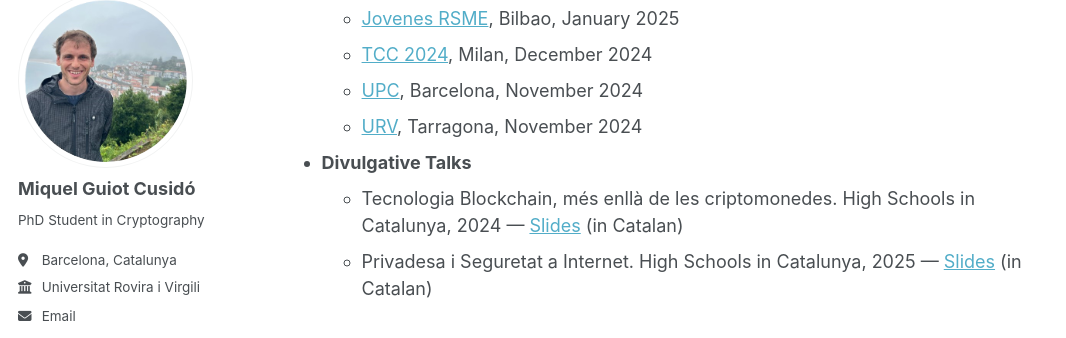
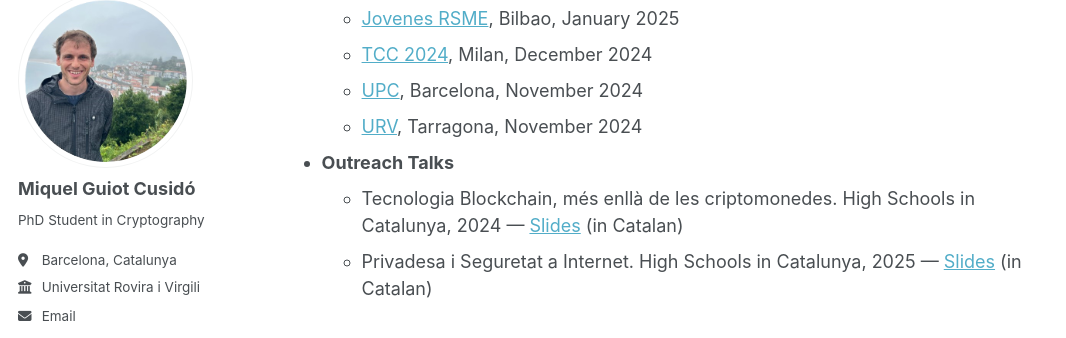
Before and after one commit to MiquelGuiot/MiquelGuiot.github.io, a Jekyll site: the page built from _pages/about.md, in a window 1280 px wide and 900 px high, scrolled down 1703 px. Shown: the part 108-446 px from the top of the window, without its empty margins (0-1066 px from the left). Built offline with Jekyll 4.4.1, drawn with Linux system fonts in a browser that asks for light colours; some web fonts are replaced; a script bundle is joined from its source files by our own code; library files that are not in the unit come from our copies.

Commit message:
Rename 'Divulgative Talks' to 'Outreach Talks'

```diff
--- a/_pages/about.md
+++ b/_pages/about.md
@@ -66,7 +66,7 @@ Outside of research, I like reading novels and short stories, watching movies, r
   * [UPC](https://www.upc.edu/en?set_language=en), Barcelona, November 2024
   * [URV](https://www.urv.cat/en/), Tarragona, November 2024
 
-* **Divulgative Talks**
+* **Outreach Talks**
   * Tecnologia Blockchain, més enllà de les criptomonedes. High Schools in Catalunya, 2024 — [Slides](Blockchain.pdf) (in Catalan)
   * Privadesa i Seguretat a Internet. High Schools in Catalunya, 2025 — [Slides](Privadesa.pdf) (in Catalan)
 
```
